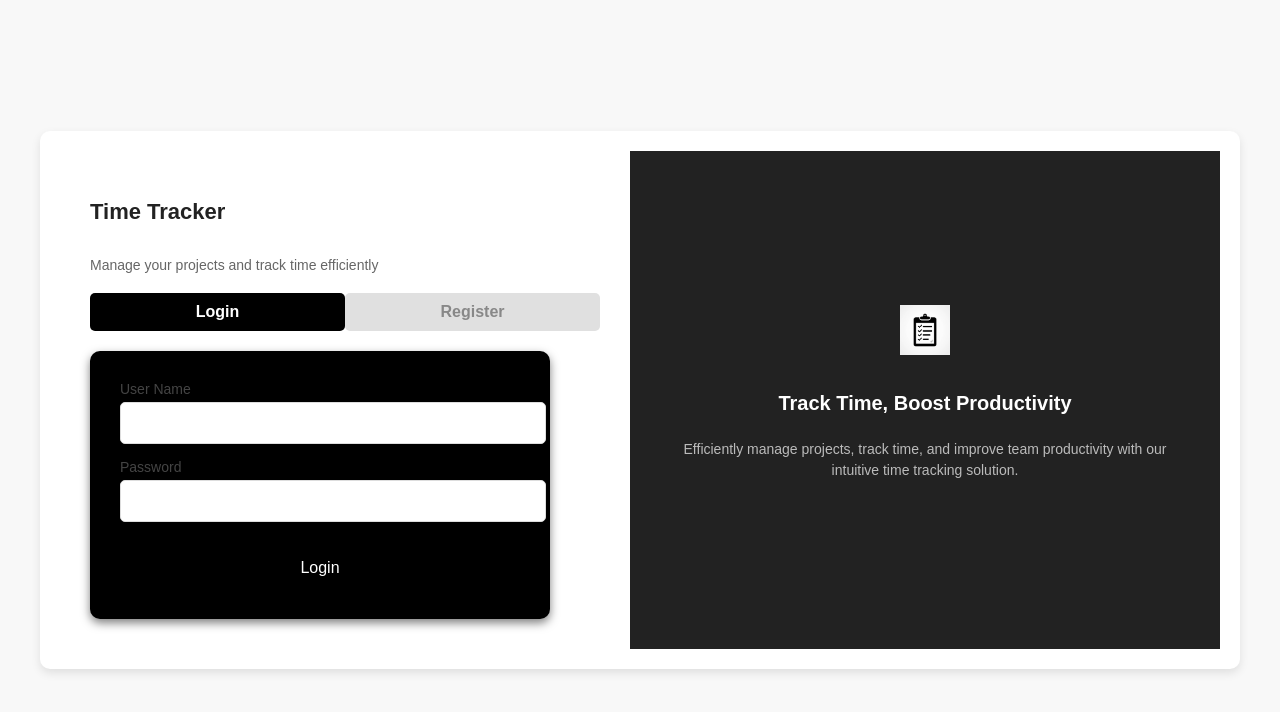
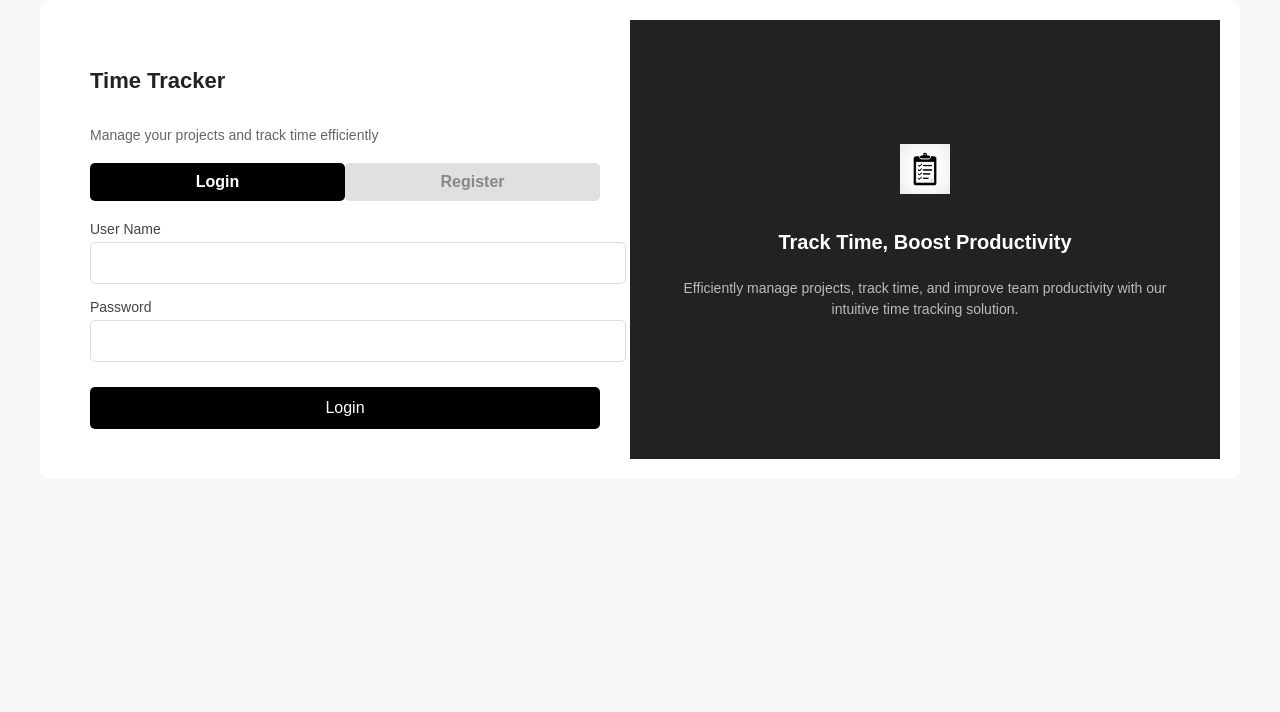
Before and after one commit to Yash8418/Learning25, a React (Vite) app: page /login in a window 1280 px wide. Shown: the top 712 px of the page. Built offline with nearby package versions, Linux system fonts and the light colour scheme.

Commit message:
updated addproject jsx and css file and syyles.css file

```diff
--- a/src/components/Admin/AddProject.jsx
+++ b/src/components/Admin/AddProject.jsx
@@ -28,7 +28,7 @@ export const AddProject = () => {
     return (
       <div>
           <Navbar /> {/* Add Navbar here */}
-          <div className="add-project-container">
+          <div className="add-project-form">
               <h1>ADD PROJECT</h1>
               {message && <p className="message">{message}</p>}
               <form onSubmit={handleSubmit(submitHandler)}>
--- a/src/css/addProject.css
+++ b/src/css/addProject.css
@@ -1,18 +1,20 @@
 /* Center the form container */
-.add-project-container {
+.add-project-form {
     display: flex;
     flex-direction: column;
     align-items: center;
     justify-content: center;
-    min-height: 100vh;
+    /* min-height: 100vh; */
     width: 100%;
     background-color: #ffffff; /* Dark background, like the navbar */
     padding: 20px;
 
 }
 
+
+
 /* Form Box */
-form {
+.add-project-form form {
     width: 400px;
     background: #000000; /* Darker background for the form */
     padding: 30px;
@@ -23,7 +25,7 @@ form {
 }
 
 /* Heading */
-h1 {
+.add-project-form h1 {
     font-size: 24px;
     font-weight: bold;
     text-align: center;
@@ -32,14 +34,14 @@ h1 {
 }
 
 /* Form Groups */
-.form-group {
+.add-project-form .form-group {
     display: flex;
     flex-direction: column;
     margin-bottom: 15px;
 }
 
 /* Labels */
-label {
+.add-project-form label {
     font-size: 16px;
     font-weight: 500;
     margin-bottom: 5px;
@@ -47,8 +49,8 @@ label {
 }
 
 /* Inputs & Textarea */
-input,
-textarea {
+.add-project-form input,
+.add-project-form textarea {
     width: 100%;
     padding: 10px;
     border: 1px solid #495057; /* Darker border */
@@ -59,14 +61,14 @@ textarea {
 }
 
 /* Error Messages */
-.error-message {
+.add-project-form .error-message {
     color: #ff6b6b; /* A more vibrant error color */
     font-size: 14px;
     margin-top: 3px;
 }
 
 /* Submit Button */
-.submit-btn {
+.add-project-form .submit-btn {
     width: 100%;
     padding: 12px;
     background: #fff;
@@ -80,13 +82,13 @@ textarea {
     transition: background-color 0.3s ease; /* Smooth transition for hover effect */
 }
 
-.submit-btn:hover {
+.add-project-form .submit-btn:hover {
     background: #212529;
     color: #fff;
 }
 
 /* Message Styling */
-.message {
+.add-project-form .message {
     text-align: center;
     font-size: 16px;
     margin-bottom: 15px;
--- a/src/css/styles.css
+++ b/src/css/styles.css
@@ -1,45 +1,39 @@
-/* Apply styles only to login and register pages */
-.auth-container {
-  display: flex;
-  justify-content: center;
-  align-items: center;
-  min-height: 100vh;
-  margin: 0;
-  padding: 20px;
-  box-sizing: border-box;
-}
+/* styles.css */
 
-/* Ensure other pages (like Dashboard) are NOT affected */
 body {
   font-family: 'Poppins', sans-serif;
   background-color: #f8f8f8;
   margin: 0;
   padding: 0;
+  width: 100%;
+  min-height: 100vh; /* Ensure full viewport height */
+  display: flex;
+  flex-direction: column; /* Stack navbar and content */
 }
 
-/* Container */
+
+/*  Main Container  */
 .container {
     display: flex;
     flex-direction: row;
     width: 100%;
-  max-width: 1200px; /* Updated from 900px */
-  min-height: 500px;
+    max-width: 1200px;
+    /* Remove min-height */
+    margin: auto;
     background-color: white;
-  box-shadow: 0 4px 10px rgba(0, 0, 0, 0.1);
     border-radius: 10px;
     overflow: hidden;
-  margin: auto;
+    box-sizing: border-box;
     padding: 20px;
-  box-sizing: border-box;
 }
 
 /* Left Section (Form) */
 .form-container {
-  flex: 1;
+  flex: 1; /* Takes up available space */
   padding: 30px;
   display: flex;
   flex-direction: column;
-  justify-content: center;
+  justify-content: center; /* Vertically center content */
 }
 
 .title {
@@ -61,7 +55,7 @@ body {
 }
 
 .tab {
-  flex: 1;
+  flex: 1; /* Equally sized tabs */
   padding: 10px;
   font-size: 16px;
   font-weight: bold;
@@ -128,7 +122,7 @@ body {
 
 /* Right Section (Info) */
 .info-container {
-  flex: 1;
+  flex: 1; /* Takes up available space */
   background-color: #222;
   color: white;
   display: flex;
```
Lines whose indentation alone changed are shown as unchanged.
